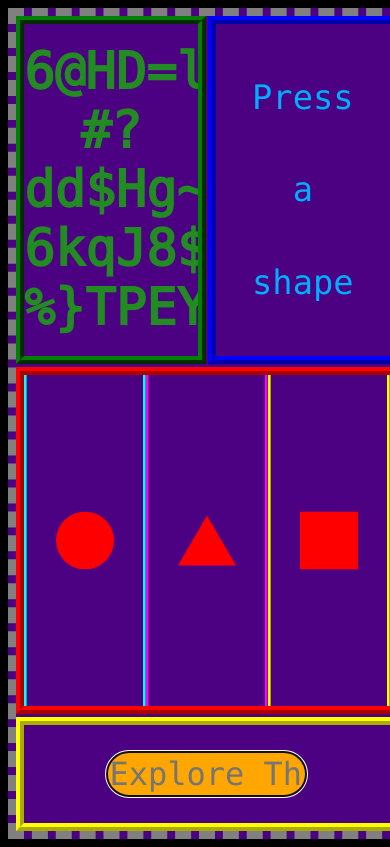
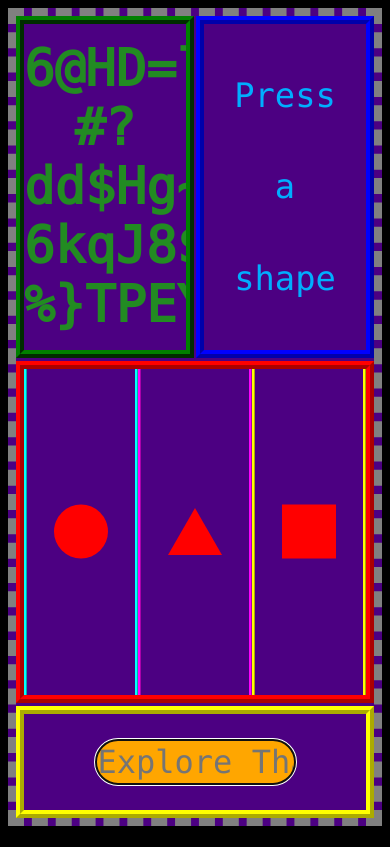
Before and after one commit to redlink2/redlink2.com, a Nuxt app: page / in a window 390 px wide. Built offline with nearby package versions, Linux system fonts and the light colour scheme.

Commit message:
Fixed mobile display issues.
-Added new container div: #center.
-Added rule to flex center #center.
-Added @media (max-width 650px) to change grid-container height to 95vh.

```diff
--- a/pages/index.vue
+++ b/pages/index.vue
@@ -1,4 +1,5 @@
 <template>
+	<div id="center">
 		<div class="bord0" id="grid-container">
 			<div class="bord0" id="leftarm">
 				<Markov />
@@ -11,6 +12,7 @@
 			</div>
 			<div class="bord0" id="feet">
 				<Search />
+			</div>
 		</div>
 	</div>
 </template>
@@ -48,6 +50,10 @@ a {
 	font-size: 4vh;
 	text-decoration: none;
 	color: var(--primeYellow);
+}
+#center {
+	display: flex;
+	justify-content: center;
 }
 #grid-container {
 	height: 96.6vh;
@@ -101,4 +107,9 @@ a {
 	color: var(--subYellow);
 	border-color: var(--primeYellow);
 }
+@media (max-width: 650px) {
+	#grid-container {
+		height: 95vh;
+	}
+}
 </style>
```
Lines whose indentation alone changed are shown as unchanged.
